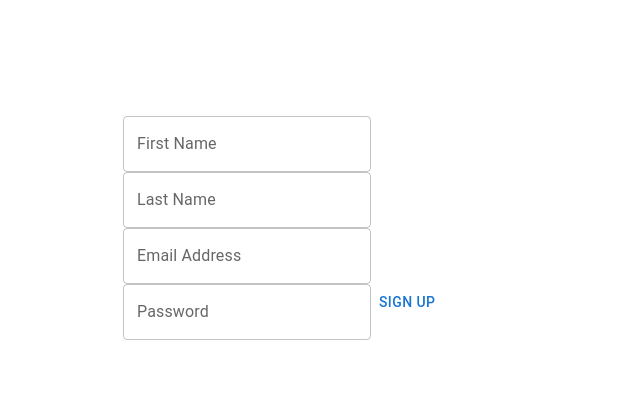
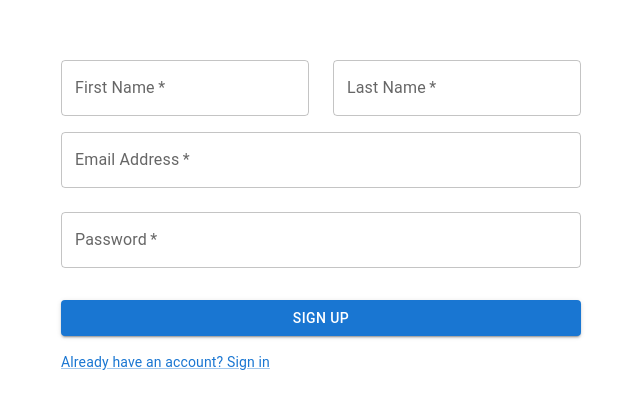
Before and after one commit to IvanSavanovic/Forum, a React (Create React App) app in the folder client/: page /Register in a window 1280 px wide. Shown: the part 172-580 px from the top of the page, without its empty margins (319-959 px from the left). Built offline with nearby package versions, Linux system fonts and the light colour scheme.

Commit message:
Centered content in middle of srceen

```diff
--- a/client/public/index.html
+++ b/client/public/index.html
@@ -1,7 +1,7 @@
 <!DOCTYPE html>
 <html lang="en">
   <head>
-    <title>React App</title>
+    <title>Forum App</title>
   </head>
   <body>
     <noscript>You need to enable JavaScript to run this app.</noscript>
--- a/client/src/pages/Login.js
+++ b/client/src/pages/Login.js
@@ -2,7 +2,6 @@ import {
     Box,
     Button,
     Checkbox,
-    Container,
     FormControlLabel,
     Grid,
     Link,
@@ -27,24 +26,23 @@ export default function Login() {
     };
 
     return (
-        <Container
-            component="main"
-            maxWidth="xs"
-            style={{
-                position: "absolute",
-                left: "50%",
-                top: "50%",
-                transform: "translate(-50%, -50%)",
+        <Grid
+            sx={{
+                maxWidth: "xs",
+                minHeight: "95vh",
+                display: "flex",
+                flexDirection: "column",
+                justifyContent: "center",
             }}
         >
             <Box
                 sx={{
                     display: "flex",
-                    flexDirection: "column",
-                    alignItems: "center",
+                    justifyContent: "center",
                 }}
             >
                 <Box component="form" onSubmit={handleSubmit} noValidate>
+                    <Grid item xs>
                         <TextField
                             id="email"
                             label="Email Address"
@@ -58,6 +56,8 @@ export default function Login() {
                                 setEmail(event.target.value);
                             }}
                         />
+                    </Grid>
+                    <Grid item xs>
                         <TextField
                             name="password"
                             label="Password"
@@ -72,15 +72,21 @@ export default function Login() {
                                 setPassword(event.target.value);
                             }}
                         />
+                    </Grid>
+                    <Grid item xs>
                         <FormControlLabel
-                        control={<Checkbox value="remember" color="primary" />}
+                            control={
+                                <Checkbox value="remember" color="primary" />
+                            }
                             label="Remember me"
                         />
+                    </Grid>
+
                     <Button
                         type="submit"
                         fullWidth
                         variant="contained"
-                        sx={{ mt: 3, mb: 2 }}
+                        sx={{ mt: 2, mb: 2 }}
                     >
                         Sign In
                     </Button>
@@ -90,7 +96,7 @@ export default function Login() {
                                 Forgot password?
                             </Link>
                         </Grid>
-                        <Grid item>
+                        <Grid item xs>
                             <Link href="/Register" variant="body2">
                                 {"Don't have an account? Sign Up"}
                             </Link>
@@ -98,6 +104,6 @@ export default function Login() {
                     </Grid>
                 </Box>
             </Box>
-        </Container>
+        </Grid>
     );
 }
--- a/client/src/pages/Register.js
+++ b/client/src/pages/Register.js
@@ -1,38 +1,132 @@
-import { Box, Button, Container, TextField } from "@mui/material";
-import React from "react";
+import { Box, Button, Grid, Link, TextField } from "@mui/material";
+import React, { useState } from "react";
+import { useNavigate } from "react-router-dom";
 
 export default function Register() {
-    const handelSubmit = (event) => {
-        //event.preventDefault();
-        console.log("");
+    const [firstName, setFirstName] = useState("");
+    const [lastName, setLastName] = useState("");
+    const [email, setEmail] = useState("");
+    const [password, setPassword] = useState("");
+    const navigate = useNavigate();
+
+    const handleSubmit = (event) => {
+        event.preventDefault();
+
+        localStorage.setItem("First Name:", firstName);
+        localStorage.setItem("Last Name", lastName);
+        localStorage.setItem("Email", email);
+        localStorage.setItem("Password", password);
+        navigate("/");
+
+        console.log(
+            "First name:",
+            firstName,
+            "Last name:",
+            lastName,
+            "email:",
+            email,
+            "password:",
+            password
+        );
     };
 
     return (
-        <Container
-            component="main"
-            maxWidth="xs"
-            style={{
-                position: "absolute",
-                left: "50%",
-                top: "50%",
-                transform: "translate(-50%, -50%)",
+        <Grid
+            sx={{
+                maxWidth: "100%",
+                minHeight: "95vh",
+                display: "flex",
+                flexDirection: "column",
+                justifyContent: "center",
             }}
         >
             <Box
                 sx={{
                     display: "flex",
-                    flexDirection: "center",
-                    alignItems: "center",
+                    justifyContent: "center",
                 }}
             >
-                <Box component="form" onSubmit={handelSubmit()} noValidate>
-                    <TextField label="First Name" />
-                    <TextField label="Last Name" />
-                    <TextField label="Email Address" />
-                    <TextField label="Password" />
-                    <Button>SIGN UP</Button>
+                <Box component="form" onSubmit={handleSubmit} noValidate>
+                    <Grid container>
+                        <Grid item xs>
+                            <TextField
+                                name="first name"
+                                label="First Name"
+                                type="text"
+                                id="first name"
+                                autoComplete="given-name"
+                                required
+                                value={firstName}
+                                onChange={(event) => {
+                                    setFirstName(event.target.value);
+                                }}
+                            />
+                        </Grid>
+                        <Grid item xs ml={3}>
+                            <TextField
+                                name="last name"
+                                label="Last Name"
+                                type="text"
+                                id="last name"
+                                autoComplete="family-name"
+                                required
+                                value={lastName}
+                                onChange={(event) => {
+                                    setLastName(event.target.value);
+                                }}
+                            />
+                        </Grid>
+                    </Grid>
+                    <Grid item xs>
+                        <TextField
+                            name="email"
+                            label="Email Address"
+                            type="email"
+                            id="email"
+                            autoComplete="email"
+                            margin="normal"
+                            required
+                            fullWidth
+                            value={email}
+                            onChange={(event) => {
+                                setEmail(event.target.value);
+                            }}
+                        />
+                    </Grid>
+                    <Grid item xs>
+                        <TextField
+                            name="password"
+                            label="Password"
+                            type="password"
+                            id="password"
+                            autoComplete="current-password"
+                            margin="normal"
+                            required
+                            fullWidth
+                            value={password}
+                            onChange={(event) => {
+                                setPassword(event.target.value);
+                            }}
+                        />
+                    </Grid>
+
+                    <Button
+                        type="submit"
+                        fullWidth
+                        variant="contained"
+                        sx={{ mt: 3, mb: 2 }}
+                    >
+                        SIGN UP
+                    </Button>
+                    <Grid container>
+                        <Grid item xs>
+                            <Link href="/" variant="body2">
+                                {"Already have an account? Sign in"}
+                            </Link>
+                        </Grid>
+                    </Grid>
                 </Box>
             </Box>
-        </Container>
+        </Grid>
     );
 }
```
Lines whose indentation alone changed are shown as unchanged.
